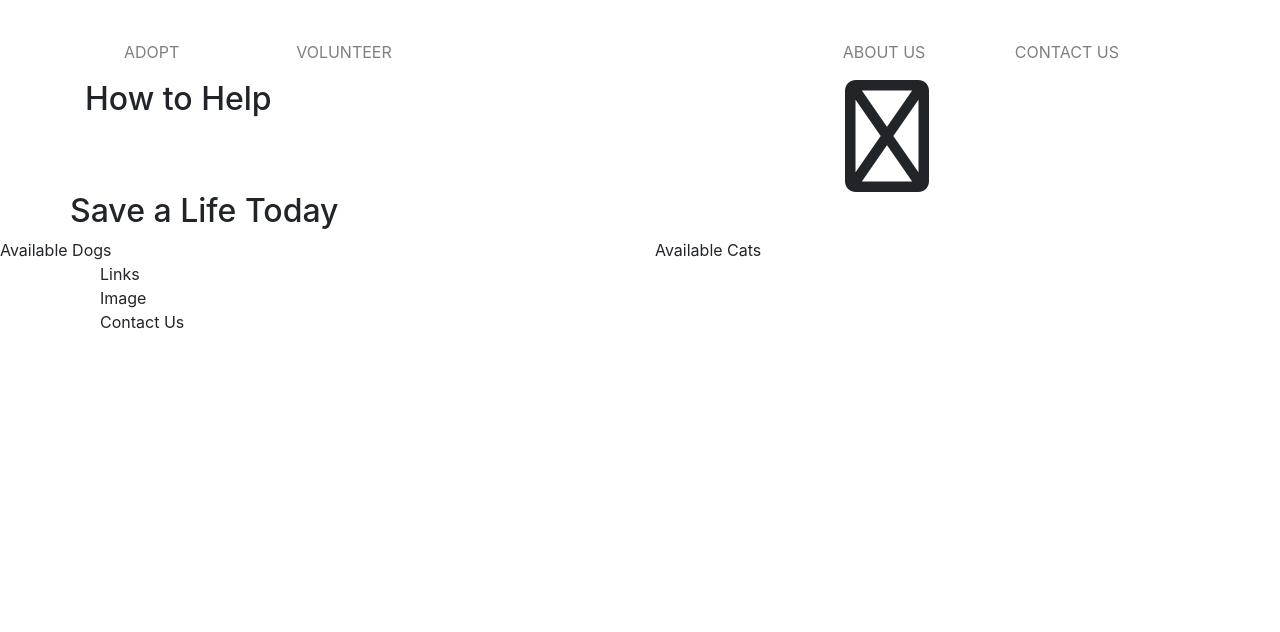
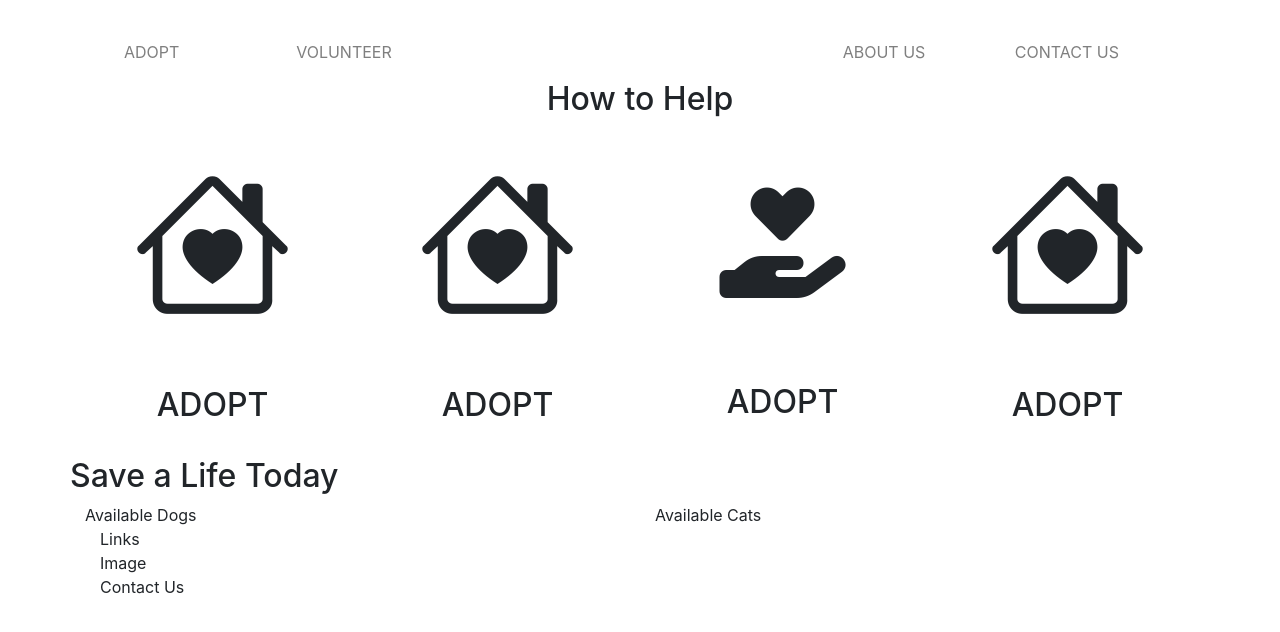
Before and after one commit to DNA21/rescue-portfolio-project, a website: page index.html in a window 1280 px wide. Drawn offline with nearby package versions, Linux system fonts and the light colour scheme.

Commit message:
Index cards

```diff
--- a/css/style.css
+++ b/css/style.css
@@ -1,3 +1,11 @@
 .navbar a {
     text-transform: uppercase;
 }
+
+.card-donate {
+    padding-top: 60px;
+}
+
+.card-title-align {
+    padding-top: 85px
+}
--- a/index.html
+++ b/index.html
@@ -7,11 +7,13 @@
 
     <!--Bootstrap CSS-->
     <link rel="stylesheet" href="node_modules/bootstrap/dist/css/bootstrap.min.css" />
+    <!--Font Awesome Icons-->
     <link rel="stylesheet" href="node_modules/fontawesome-free/css/fontawesome.min.css" />
     <link rel="stylesheet" href="node_modules/fontawesome-free/css/brands.min.css" />
     <link rel="stylesheet" href="node_modules/fontawesome-free/css/solid.min.css" />
     <link rel="stylesheet" href="node_modules/fontawesome-free/css/regular.min.css" />
-
+    <!--Bootstrap Icons-->
+    <link rel="stylesheet" href="https://cdn.jsdelivr.net/npm/bootstrap-icons@1.10.2/font/bootstrap-icons.css">
     <link rel="stylesheet" href="css/style.css" />
 
     <title>Document</title>
@@ -19,7 +21,8 @@
 
 <body>
 
-        <div><img src="./img/banner.png" alt="" class="img-fluid">
+        <div>
+            <img src="./img/banner.png" alt="" class="img-fluid">
             <!--Navigation-->
             <div class="container">
                 <nav class="navbar navbar-expand-md navbar-light sticky-top">
@@ -41,13 +44,53 @@
         </div>
 
     <div class="container">
+        <div class="row">
+            <div class="col-12">
+                <h2 class="text-center">How to Help</h2>
+            </div>
 
-        <div class="row">
-            <div class="col">
-                <h2>How to Help</h2>
-            </div>
-            <div class="col-md-4">
-                <i class="fa fa-regular fa-hand-holding-heart fa-7x"></i>
+            <div class="col-12">
+                <div class="card-deck">
+                    <div class="card col-3 border-0">
+                        <i class="card-img-top bi-house-heart text-center" style="font-size: 10rem"></i>
+
+                        <!-- Card Body -->
+                        <div class="card-body">
+                            <!-- Card Title -->
+                            <h2 class="card-title text-center">ADOPT</h2>
+                        </div>
+                    </div>
+
+                    <div class="card col-3 border-0">
+                        <i class="card-img-top bi-house-heart text-center" style="font-size: 10rem"></i>
+
+                        <!-- Card Body -->
+                        <div class="card-body">
+                            <!-- Card Title -->
+                            <h2 class="card-title text-center">ADOPT</h2>
+                        </div>
+                    </div>
+
+                    <div class="card col-3 card-donate border-0">
+                        <i class="card-img-top fa fa-hand-holding-heart fa-7x text-center"></i>
+
+                        <!-- Card Body -->
+                        <div class="card-body card-title-align">
+                            <!-- Card Title -->
+                            <h2 class="card-title text-center">ADOPT</h2>
+                        </div>
+                    </div>
+
+                    <div class="card col-3 border-0">
+                        <i class="card-img-top bi-house-heart text-center" style="font-size: 10rem"></i>
+
+                        <!-- Card Body -->
+                        <div class="card-body">
+                            <!-- Card Title -->
+                            <h2 class="card-title text-center">ADOPT</h2>
+                        </div>
+                    </div>
+                </div>
             </div>
         </div>
     </div>
@@ -60,6 +103,7 @@
         </div>
     </div>
 
+    <div class="container">
         <div class="row">
             <div class="col">
                 Available Dogs
@@ -68,6 +112,7 @@
                 Available Cats
             </div>
         </div>
+    </div>
 
     <footer>
         <div class="container">
--- a/package.json
+++ b/package.json
@@ -23,6 +23,7 @@
   },
   "dependencies": {
     "bootstrap": "^4.5.2",
+    "bootstrap-icons": "^1.10.2",
     "font-awesome": "^4.7.0",
     "fontawesome-free": "^1.0.4",
     "jquery": "^3.5.1",
```
Also changed, not shown: 1 other file.
